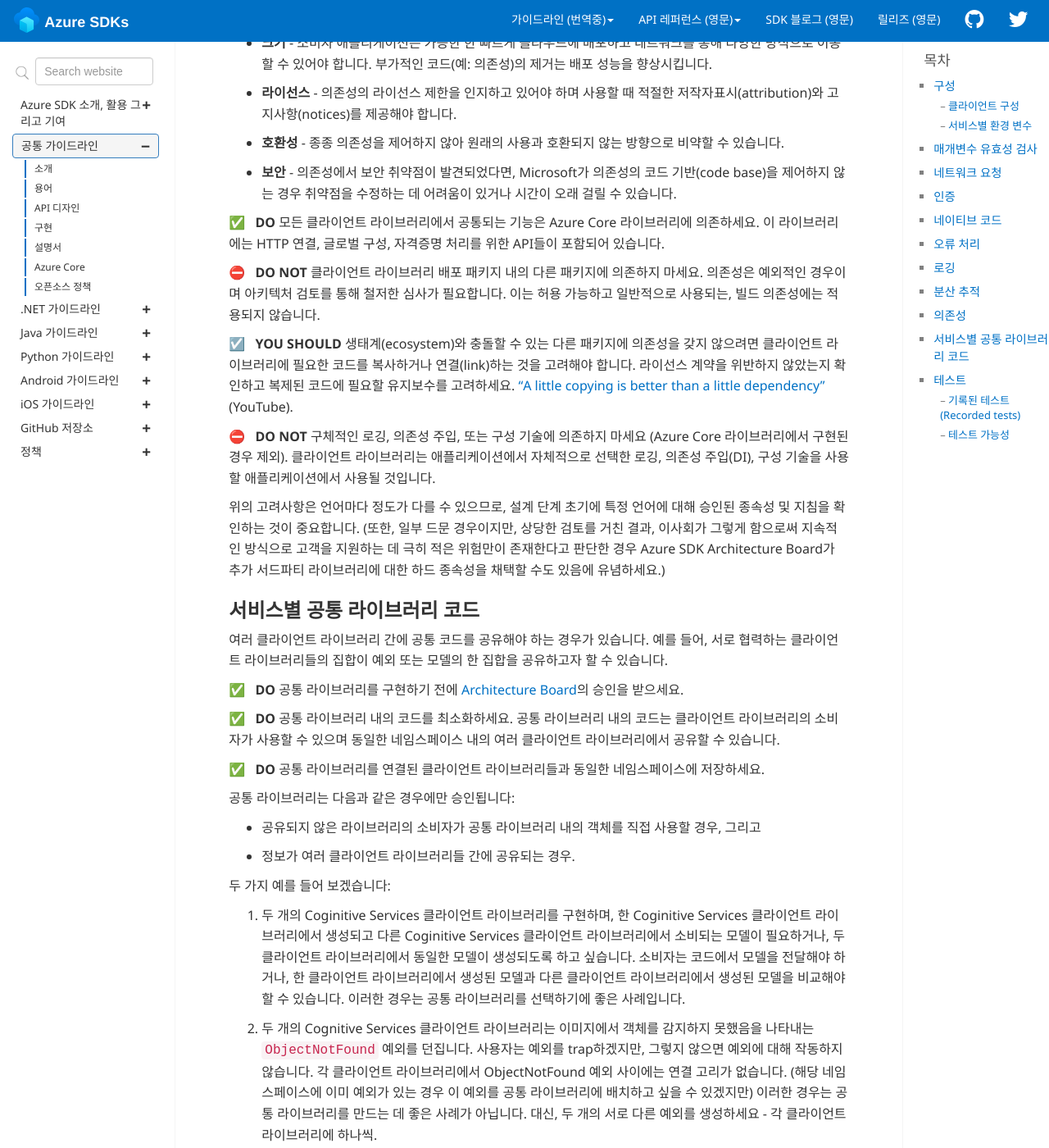
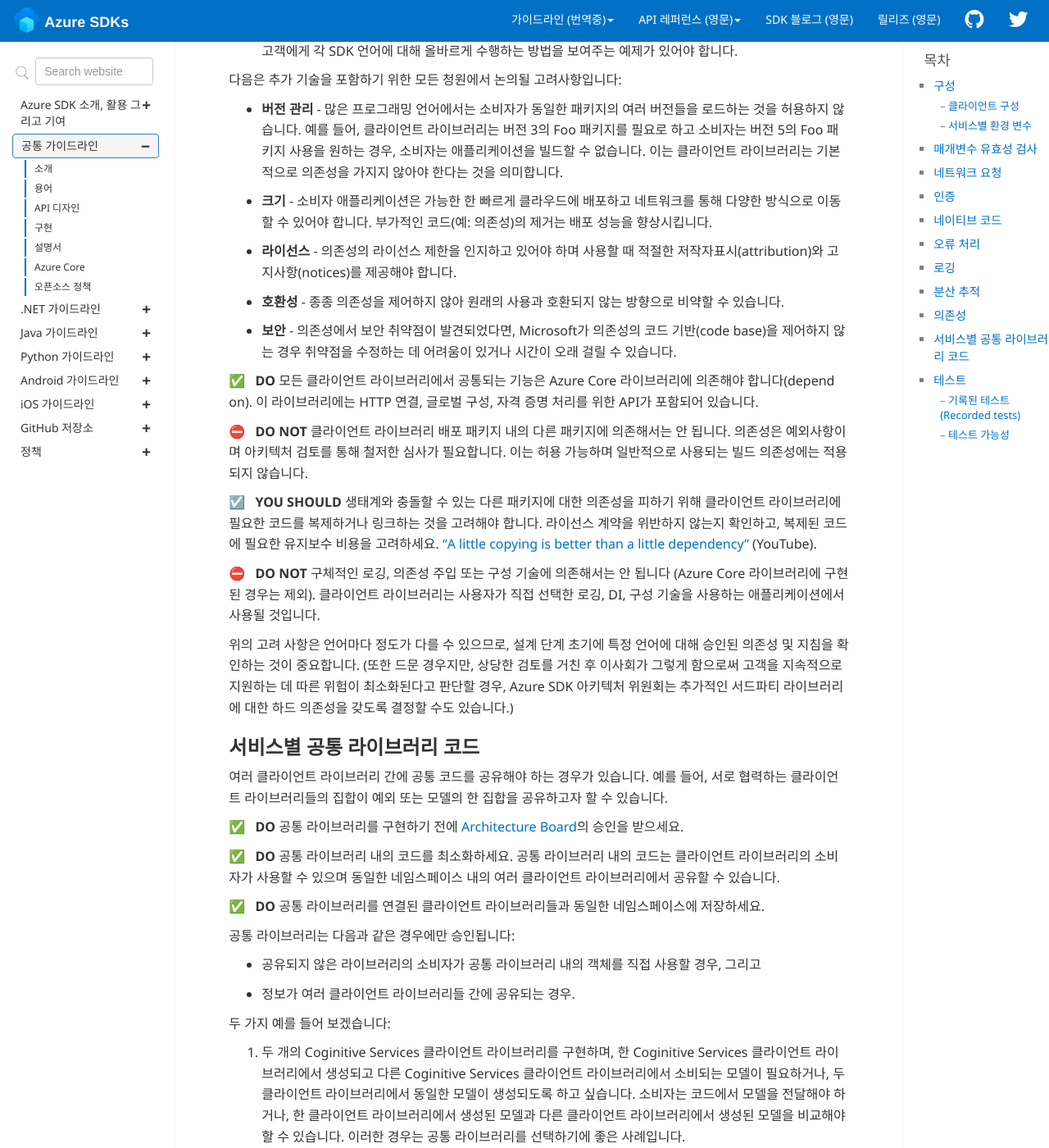
Before and after one commit to Azure/azure-sdk-korean, a Jekyll site: the page built from docs/general/implementation.md, in a window 1280 px wide and 1400 px high, scrolled down 6670 px. Shown: the whole window at 82% size. Built offline with Jekyll 4.4.1, drawn with Linux system fonts in a browser that asks for light colours; comment, search, counter and statistics services are not loaded; some of the changed text lies outside the part shown.

Commit message:
docs: sync General Guidelines Implementation with upstream
Update three sections in implementation.md to reflect upstream changes:

Parameter validation (#169):
- Add missing requirement general-params-server-defaults
- Clarify that service parameter default values can change between api-versions

Distributed Tracing (#170):
- Update reference from [Tracing Conventions] to [OpenTelemetry Conventions]
- Replace span naming format from <client> <method> to {Namespace}.{Interface}.{OperationName}
- Add backward compatibility note for stable libraries

Dependencies (#171):
- Improve translation consistency and terminology
- Update phrasing for MUST/MUSTNOT requirements
- Polish Azure SDK Architecture Board translation

All changes verified with Jekyll build (3.333 seconds).

Closes #169, #170, #171

```diff
--- a/docs/general/implementation.md
+++ b/docs/general/implementation.md
@@ -67,6 +67,8 @@ sidebar: general_sidebar
 {% include requirement/MUST id="general-params-client-validation" %} 클라이언트 매개변수의 유효성을 검사하세요. 여기에는 필수 경로 매개변수에 대한 null 값 검사, 그리고 필수 경로 매개변수가 0보다 큰 `minLength`를 선언한 경우 빈 문자열 값 검사 등이 포함됩니다.
 
 {% include requirement/MUSTNOT id="general-params-server-validation" %} 서비스 매개변수의 유효성을 검사하지 마세요. 여기에는 널 검사, 빈 문자열, 그리고 기타 일반적인 유효성 검사 조건들이 포함됩니다. 서비스에서 모든 요청 매개변수들의 유효성을 검사하도록 합니다.
+
+{% include requirement/MUSTNOT id="general-params-server-defaults" %} 서비스 매개변수에 대한 기본값을 인코딩하지 마세요. 서비스 매개변수 기본값은 api-version 간에 변경될 수 있습니다. 필수 매개변수는 클라이언트 인터페이스에 값을 전달하도록 요구해야 하며, 선택적 매개변수는 지정되지 않은 경우 생략되어야 하므로 서비스가 요청된 api-version에 대한 기본값을 사용하게 됩니다.
 
 {% include requirement/MUST id="general-params-check-devex" %} 서비스 매개변수가 유효하지 않은 경우 개발자 경험의 유효성을 검사하여 서비스에서 적절한 오류 메시지가 생성되는지 확인하세요. 만약 서비스 측 오류 메시지로 인해 개발자 경험이 손상된 경우 서비스 팀과 협력하여 릴리스 전에 수정하세요.
 
@@ -194,9 +196,9 @@ HTTP 파이프라인은 여러 정책에 의해 감싸지는 HTTP 전송으로
 
 {% include requirement/MUST id="general-tracing-suppress-client-spans-for-inner-methods" %} 클라이언트 메서드가 새 스팬을 생성하고 동일하거나 다른 Azure SDK의 다른 공개(public) 클라이언트 메서드를 내부적으로 호출하는 경우, 내부 클라이언트 메서드에 대해 생성된 스팬은 반드시 억제되어야 하며, 해당 속성 및 이벤트는 무시되어야 합니다.  REST 호출을 위해 만들어진 중첩된 스팬은 외부 클라이언트 호출 스팬의 자식이어야 합니다. 억제(Suppression)는 일반적으로 Azure Core에 의해 수행됩니다.
 
-{% include requirement/MUST id="general-tracing-new-span-per-method-conventions" %} [Tracing Conventions]에 따라 스팬 속성을 채우세요.
+{% include requirement/MUST id="general-tracing-new-span-per-method-conventions" %} [OpenTelemetry Conventions]에 따라 스팬 속성을 채우세요.
 
-{% include requirement/MUST id="general-tracing-new-span-per-method-naming" %} 네임스페이스 또는 비동기 접미사 없이 메서드별 스팬의 이름으로 `<client> <method>`를 사용해주세요. 대소문자(casing) 또는 구분자에 대한 언어별 규칙을 따르세요.
+{% include requirement/MUST id="general-tracing-new-span-per-method-naming" %} 서비스 메서드의 경우, 비동기 접미사 없이 기본 TypeSpec 작업 정의를 기반으로 한 언어 독립적 명명 형식 `{Namespace}.{Interface}.{OperationName}`을 각 메서드의 스팬 이름으로 사용하세요. 단일 서비스 작업에 매핑되지 않는 계측된 편의 메서드의 경우, 비동기 접미사 없이 `{Namespace}.{Interface}.{Method}`를 사용하세요. 참고: 이전 버전의 가이드에서는 언어별 `<client> <method>` 패턴을 권장했습니다. 새로운 형식은 안정적인 라이브러리에서 역호환되지 않는 변경사항을 도입하지 않는 한 새 코드에서 사용할 수 있습니다.
 
 {% include requirement/MUST id="general-tracing-new-span-per-method-duration" %} 요청을 전송하거나 실패할 수 있는 시간 소요가 큰 코드를 호출하기 전에 메서드별 스팬을 시작하세요. 모든 네트워크, IO 또는 기타 불안정하고 시간 소모가 많은 작업이 완료된 후에만 스팬을 종료하세요.
 
@@ -225,15 +227,15 @@ Azure 서비스는 고객에게 HTTP와 JSON(여기서 JSON 문자열은 "순수
 * **호환성** - 종종 의존성을 제어하지 않아 원래의 사용과 호환되지 않는 방향으로 비약할 수 있습니다.
 * **보안** - 의존성에서 보안 취약점이 발견되었다면, Microsoft가 의존성의 코드 기반(code base)을 제어하지 않는 경우 취약점을 수정하는 데 어려움이 있거나 시간이 오래 걸릴 수 있습니다.
 
-{% include requirement/MUST id="general-dependencies-azure-core" %} 모든 클라이언트 라이브러리에서 공통되는 기능은 Azure Core 라이브러리에 의존하세요. 이 라이브러리에는 HTTP 연결, 글로벌 구성, 자격증명 처리를 위한 API들이 포함되어 있습니다.
+{% include requirement/MUST id="general-dependencies-azure-core" %} 모든 클라이언트 라이브러리에서 공통되는 기능은 Azure Core 라이브러리에 의존해야 합니다(depend on). 이 라이브러리에는 HTTP 연결, 글로벌 구성, 자격 증명 처리를 위한 API가 포함되어 있습니다.
 
-{% include requirement/MUSTNOT id="general-dependencies-approved-only" %} 클라이언트 라이브러리 배포 패키지 내의 다른 패키지에 의존하지 마세요. 의존성은 예외적인 경우이며 아키텍처 검토를 통해 철저한 심사가 필요합니다. 이는 허용 가능하고 일반적으로 사용되는, 빌드 의존성에는 적용되지 않습니다.
+{% include requirement/MUSTNOT id="general-dependencies-approved-only" %} 클라이언트 라이브러리 배포 패키지 내의 다른 패키지에 의존해서는 안 됩니다. 의존성은 예외사항이며 아키텍처 검토를 통해 철저한 심사가 필요합니다. 이는 허용 가능하며 일반적으로 사용되는 빌드 의존성에는 적용되지 않습니다.
 
-{% include requirement/SHOULD id="general-dependencies-vendoring" %} 생태계(ecosystem)와 충돌할 수 있는 다른 패키지에 의존성을 갖지 않으려면 클라이언트 라이브러리에 필요한 코드를 복사하거나 연결(link)하는 것을 고려해야 합니다. 라이선스 계약을 위반하지 않았는지 확인하고 복제된 코드에 필요할 유지보수를 고려하세요. ["A little copying is better than a little dependency"][1] (YouTube).
+{% include requirement/SHOULD id="general-dependencies-vendoring" %} 생태계와 충돌할 수 있는 다른 패키지에 대한 의존성을 피하기 위해 클라이언트 라이브러리에 필요한 코드를 복제하거나 링크하는 것을 고려해야 합니다. 라이선스 계약을 위반하지 않는지 확인하고, 복제된 코드에 필요한 유지보수 비용을 고려하세요. ["A little copying is better than a little dependency"][1] (YouTube).
 
-{% include requirement/MUSTNOT id="general-dependencies-concrete" %} 구체적인 로깅, 의존성 주입, 또는 구성 기술에 의존하지 마세요 (Azure Core 라이브러리에서 구현된 경우 제외). 클라이언트 라이브러리는 애플리케이션에서 자체적으로 선택한 로깅, 의존성 주입(DI), 구성 기술을 사용할 애플리케이션에서 사용될 것입니다.
+{% include requirement/MUSTNOT id="general-dependencies-concrete" %} 구체적인 로깅, 의존성 주입 또는 구성 기술에 의존해서는 안 됩니다 (Azure Core 라이브러리에 구현된 경우는 제외). 클라이언트 라이브러리는 사용자가 직접 선택한 로깅, DI, 구성 기술을 사용하는 애플리케이션에서 사용될 것입니다.
 
-위의 고려사항은 언어마다 정도가 다를 수 있으므로, 설계 단계 초기에 특정 언어에 대해 승인된 종속성 및 지침을 확인하는 것이 중요합니다. (또한, 일부 드문 경우이지만, 상당한 검토를 거친 결과, 이사회가 그렇게 함으로써 지속적인 방식으로 고객을 지원하는 데 극히 적은 위험만이 존재한다고 판단한 경우 Azure SDK Architecture Board가 추가 서드파티 라이브러리에 대한 하드 종속성을 채택할 수도 있음에 유념하세요.)
+위의 고려 사항은 언어마다 정도가 다를 수 있으므로, 설계 단계 초기에 특정 언어에 대해 승인된 의존성 및 지침을 확인하는 것이 중요합니다. (또한 드문 경우지만, 상당한 검토를 거친 후 이사회가 그렇게 함으로써 고객을 지속적으로 지원하는 데 따른 위험이 최소화된다고 판단할 경우, Azure SDK 아키텍처 위원회는 추가적인 서드파티 라이브러리에 대한 하드 의존성을 갖도록 결정할 수도 있습니다.)
 
 
 ## 서비스별 공통 라이브러리 코드
```
